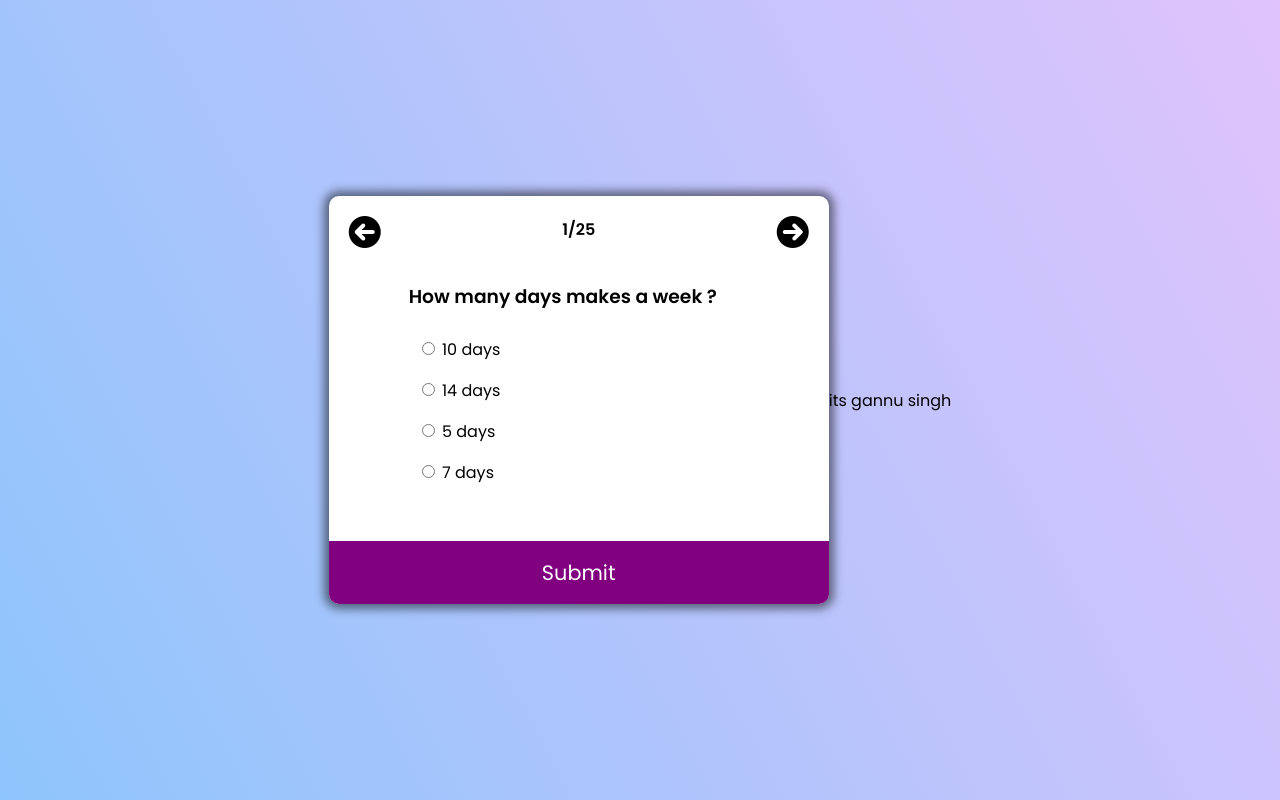
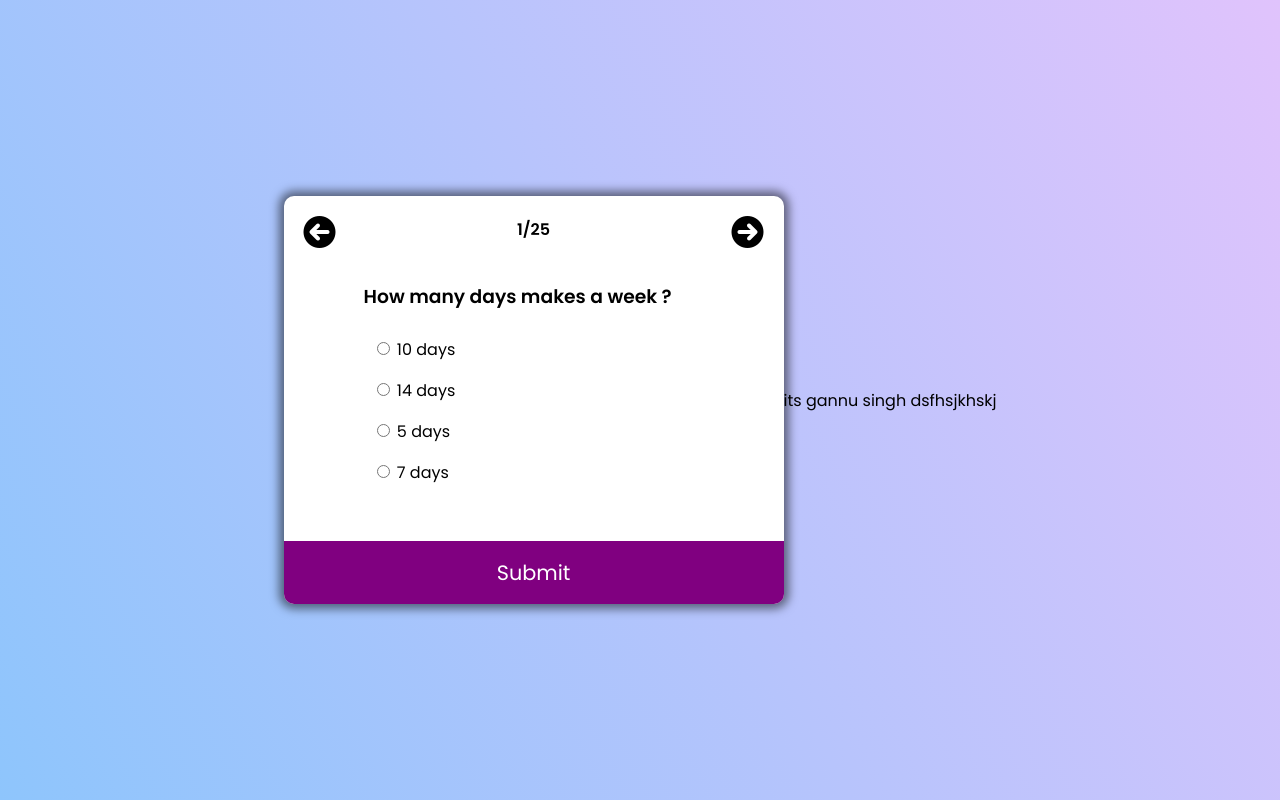
Before and after one commit to pushparaj21/psquizapp.github.io, a plain HTML site: page index.html in a window 1280 px wide. Drawn offline with Linux system fonts and the light colour scheme.

Commit message:
2nd one 22

```diff
--- a/index.html
+++ b/index.html
@@ -48,7 +48,7 @@
 
       <button id="submit">Submit</button>
     </div>
-<div>its gannu singh</div>
+<div>its gannu singh dsfhsjkhskj</div>
     <!-- </div> -->
   </body>
 </html>
```
